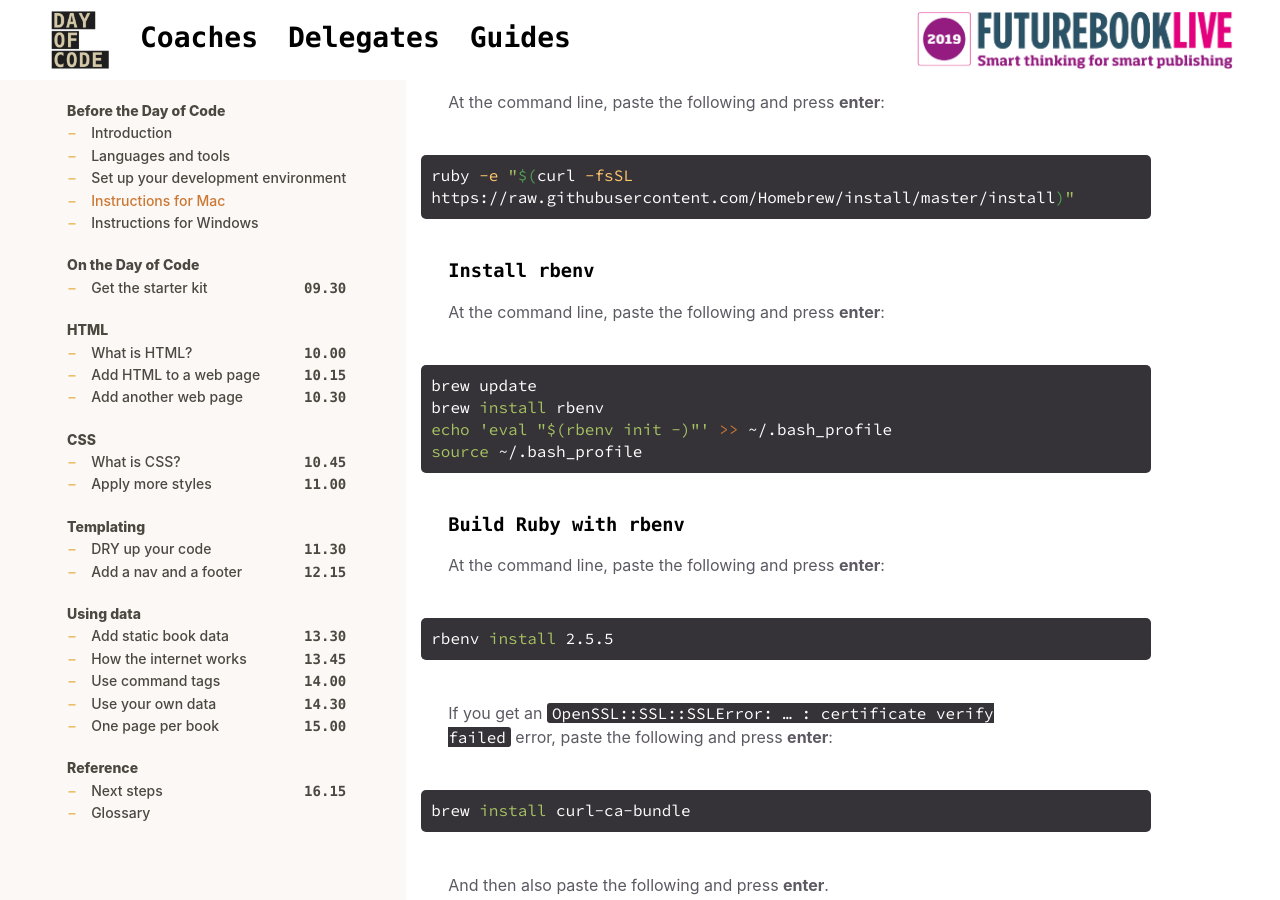
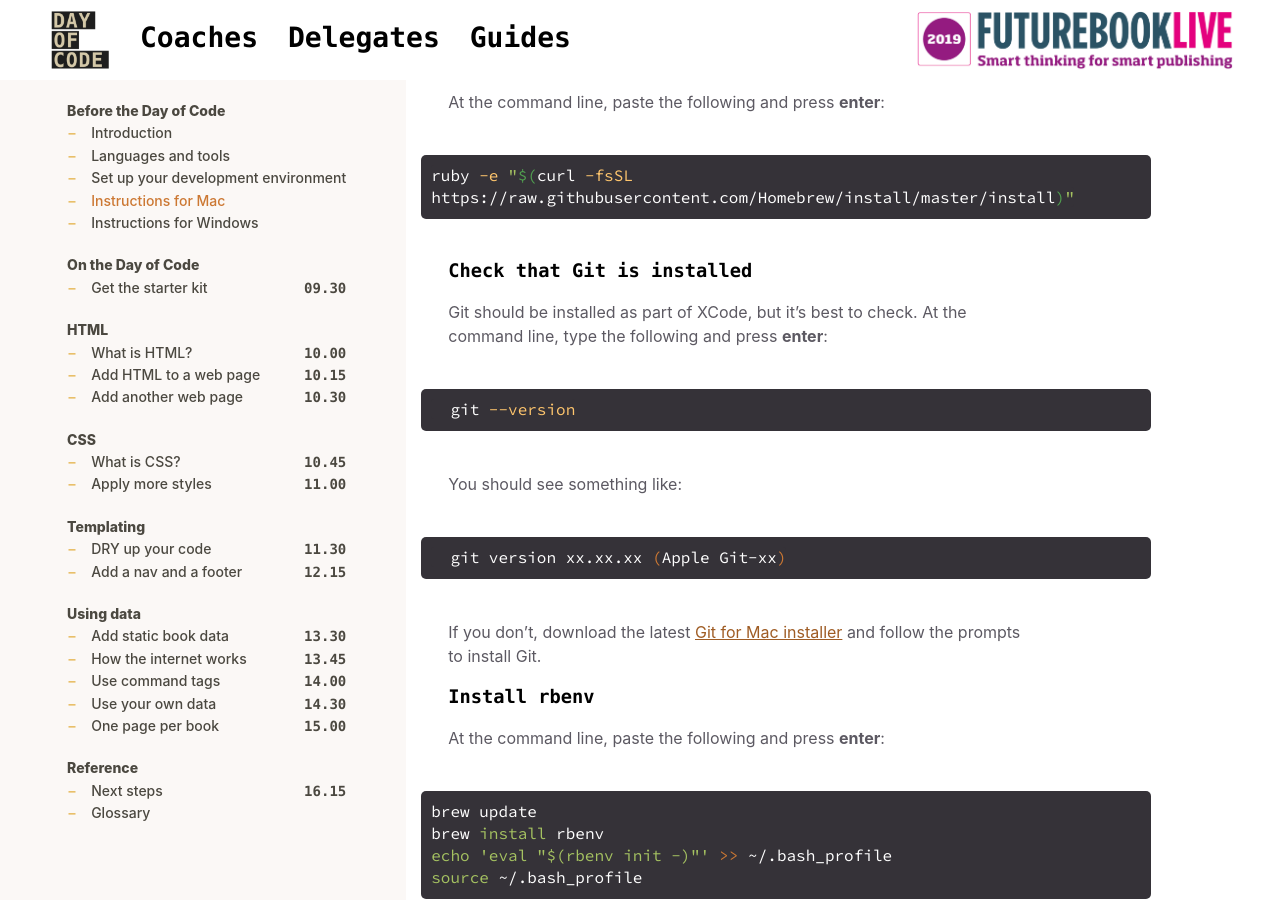
Before and after one commit to GeneralProducts/day-of-code, a Jekyll site: the page built from _posts/2018-09-04-set-up-your-environment-man.md, in a window 1280 px wide and 900 px high, scrolled down 1374 px. Built offline with Jekyll 4.4.1, drawn with Linux system fonts in a browser that asks for light colours; the table of contents is made by our own code.

Commit message:
belt and braces ensure git installed on mac

```diff
--- a/_posts/2018-09-04-set-up-your-environment-man.md
+++ b/_posts/2018-09-04-set-up-your-environment-man.md
@@ -37,6 +37,19 @@ At the command line, paste the following and press **enter**:
 {% highlight bash %}
 ruby -e "$(curl -fsSL https://raw.githubusercontent.com/Homebrew/install/master/install)"
 {% endhighlight%}
+
+### Check that Git is installed
+Git should be installed as part of XCode, but it's best to check. At the command line, type the following and press **enter**:
+{% highlight bash %}
+  git --version
+{% endhighlight%}
+
+You should see something like:
+{% highlight bash %}
+  git version xx.xx.xx (Apple Git-xx)
+{% endhighlight%}
+
+If you don't, download the latest [Git for Mac installer](https://sourceforge.net/projects/git-osx-installer/files/) and follow the prompts to install Git.
 
 ### Install rbenv
 At the command line, paste the following and press **enter**:
```
